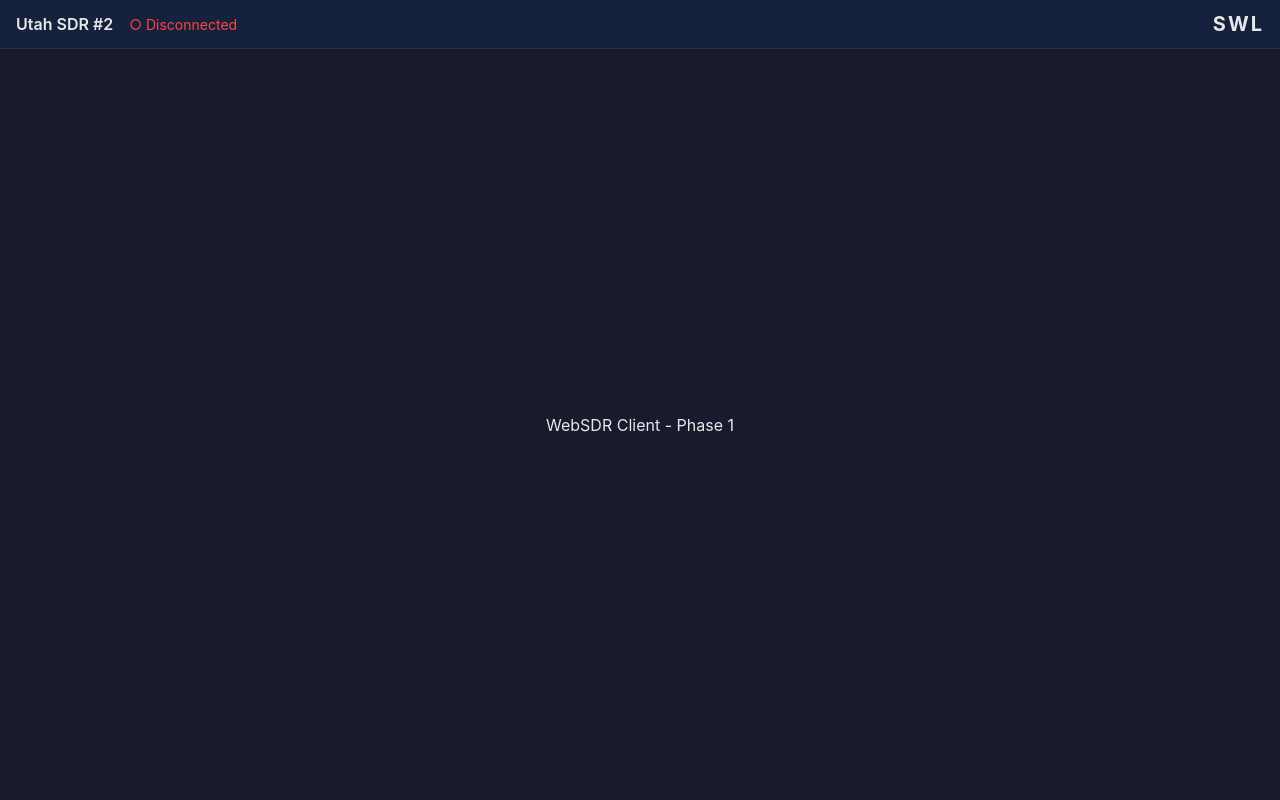
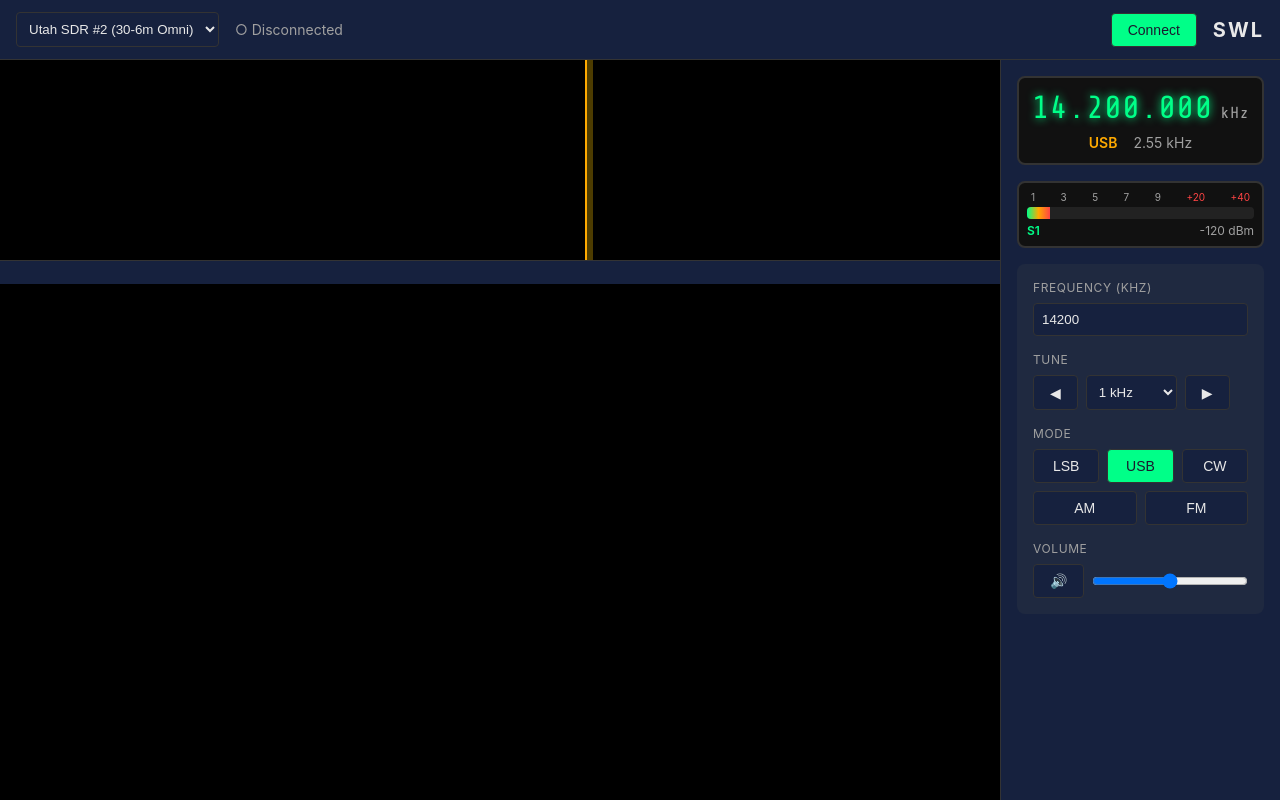
Before and after one commit to jsvana/swl, a Svelte app: page / in a window 1280 px wide. Built offline with nearby package versions, Linux system fonts and the light colour scheme.

Commit message:
feat: integrate all components into main App layout
Co-Authored-By: Claude Opus 4.5 <noreply@anthropic.com>

```diff
--- a/src/App.svelte
+++ b/src/App.svelte
@@ -1,22 +1,119 @@
 <script>
-  let serverName = 'Utah SDR #2';
-  let connected = false;
+  import { onMount, onDestroy } from 'svelte';
+  import { currentServer, connectionStatus } from './stores/server.js';
+  import { frequency, mode, filterLow, filterHigh, smeter } from './stores/radio.js';
+  import { websdrClient } from './lib/websdr/client.js';
+  import { audioEngine } from './lib/websdr/audio.js';
+
+  import ServerPicker from './components/ServerPicker.svelte';
+  import Waterfall from './components/Waterfall.svelte';
+  import FrequencyDisplay from './components/FrequencyDisplay.svelte';
+  import SMeter from './components/SMeter.svelte';
+  import ControlPanel from './components/ControlPanel.svelte';
+  import ControlSheet from './components/ControlSheet.svelte';
+
+  let waterfall;
+  let isMobile = false;
+
+  // Check if mobile
+  function checkMobile() {
+    isMobile = window.innerWidth < 768;
+  }
+
+  onMount(() => {
+    checkMobile();
+    window.addEventListener('resize', checkMobile);
+
+    // Set up WebSDR client callbacks
+    websdrClient.onStatusChange = (status) => {
+      connectionStatus.set(status);
+    };
+
+    websdrClient.onError = (error) => {
+      console.error('WebSDR error:', error);
+    };
+
+    websdrClient.onAudioData = (data) => {
+      audioEngine.feedData(data);
+    };
+
+    websdrClient.onWaterfallData = (data) => {
+      if (waterfall) {
+        waterfall.pushLine(data);
+      }
+    };
+
+    websdrClient.onSmeterUpdate = (value) => {
+      smeter.set(value);
+    };
+  });
+
+  onDestroy(() => {
+    window.removeEventListener('resize', checkMobile);
+    websdrClient.disconnect();
+    audioEngine.stop();
+  });
+
+  // Connect when server changes
+  async function handleConnect() {
+    try {
+      await audioEngine.start();
+      websdrClient.connect($currentServer.url);
+      websdrClient.connectWaterfall(0, 1024, 0, 0);
+
+      // Send initial settings
+      setTimeout(() => {
+        websdrClient.tune($frequency);
+        websdrClient.setMode($mode);
+        websdrClient.setFilter($filterLow, $filterHigh);
+      }, 500);
+    } catch (e) {
+      console.error('Failed to connect:', e);
+    }
+  }
+
+  function handleDisconnect() {
+    websdrClient.disconnect();
+    audioEngine.stop();
+  }
+
+  $: isConnected = $connectionStatus === 'connected';
 </script>
 
-<main>
+<main class:mobile={isMobile}>
   <header>
-    <div class="server-info">
-      <span class="server-name">{serverName}</span>
-      <span class="status" class:connected>
-        {connected ? '● Connected' : '○ Disconnected'}
-      </span>
+    <ServerPicker />
+    <div class="header-actions">
+      {#if isConnected}
+        <button on:click={handleDisconnect}>Disconnect</button>
+      {:else}
+        <button class="connect-btn" on:click={handleConnect}>Connect</button>
+      {/if}
+      <h1>SWL</h1>
     </div>
-    <h1>SWL</h1>
   </header>
 
   <div class="content">
-    <p>WebSDR Client - Phase 1</p>
+    <div class="waterfall-section">
+      <Waterfall bind:this={waterfall} width={1024} height={isMobile ? 300 : 200} />
+
+      <div class="freq-scale">
+        <!-- Frequency scale would go here -->
+      </div>
+    </div>
+
+    {#if !isMobile}
+      <aside class="controls-sidebar">
+        <FrequencyDisplay />
+        <SMeter />
+        <ControlPanel />
+      </aside>
+    {/if}
   </div>
+
+  {#if isMobile}
+    <ControlSheet />
+  {/if}
 </main>
 
 <style>
@@ -33,25 +130,18 @@
     padding: 0.75rem 1rem;
     background: var(--bg-secondary);
     border-bottom: 1px solid var(--border-color);
+    flex-shrink: 0;
   }
 
-  .server-info {
+  .header-actions {
     display: flex;
     align-items: center;
     gap: 1rem;
   }
 
-  .server-name {
-    font-weight: 600;
-  }
-
-  .status {
-    font-size: 0.875rem;
-    color: var(--accent-red);
-  }
-
-  .status.connected {
-    color: var(--accent-green);
+  .connect-btn {
+    background: var(--accent-green);
+    color: var(--bg-primary);
   }
 
   h1 {
@@ -63,7 +153,48 @@
   .content {
     flex: 1;
     display: flex;
-    align-items: center;
-    justify-content: center;
+    overflow: hidden;
+  }
+
+  .waterfall-section {
+    flex: 1;
+    display: flex;
+    flex-direction: column;
+    overflow: hidden;
+    background: #000;
+  }
+
+  .freq-scale {
+    height: 24px;
+    background: var(--bg-secondary);
+    border-top: 1px solid var(--border-color);
+  }
+
+  .controls-sidebar {
+    width: 280px;
+    padding: 1rem;
+    background: var(--bg-secondary);
+    border-left: 1px solid var(--border-color);
+    display: flex;
+    flex-direction: column;
+    gap: 1rem;
+    overflow-y: auto;
+  }
+
+  /* Mobile styles */
+  main.mobile .content {
+    flex-direction: column;
+  }
+
+  main.mobile .waterfall-section {
+    flex: 1;
+  }
+
+  main.mobile header {
+    padding: 0.5rem;
+  }
+
+  main.mobile h1 {
+    font-size: 1rem;
   }
 </style>
```
